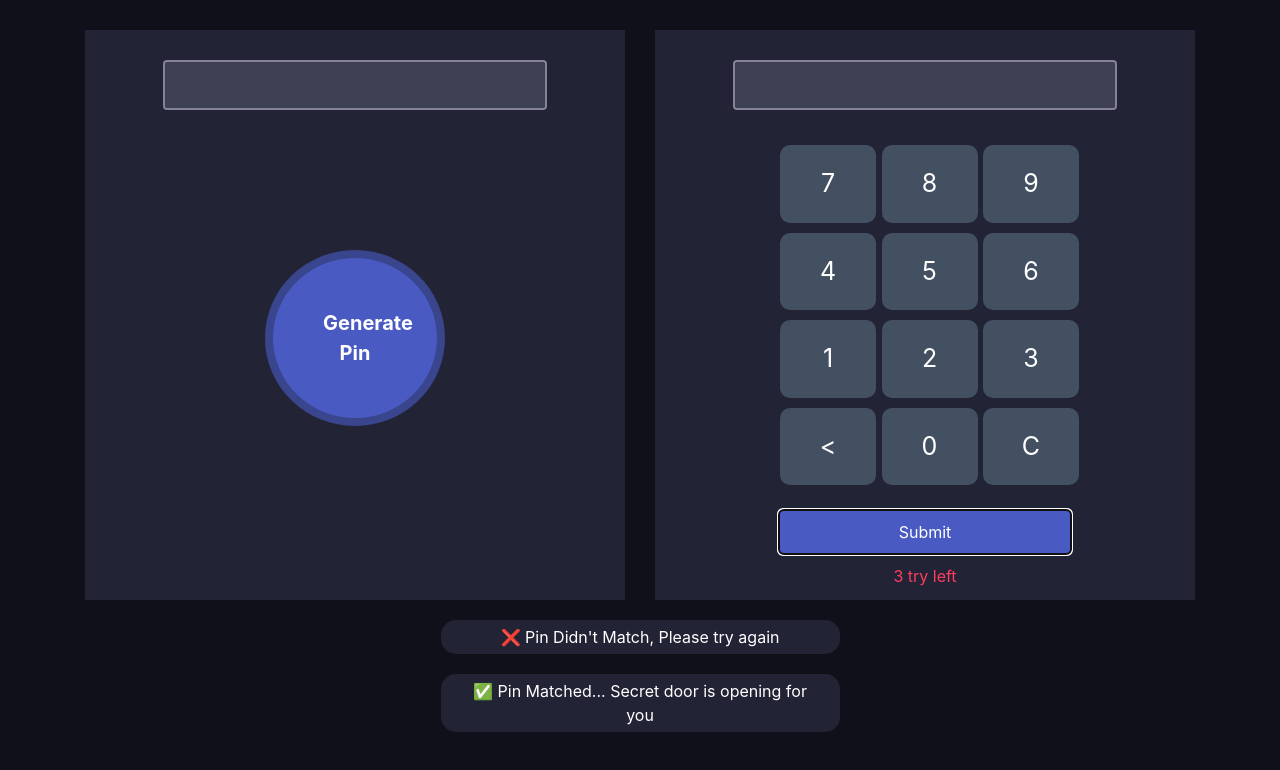
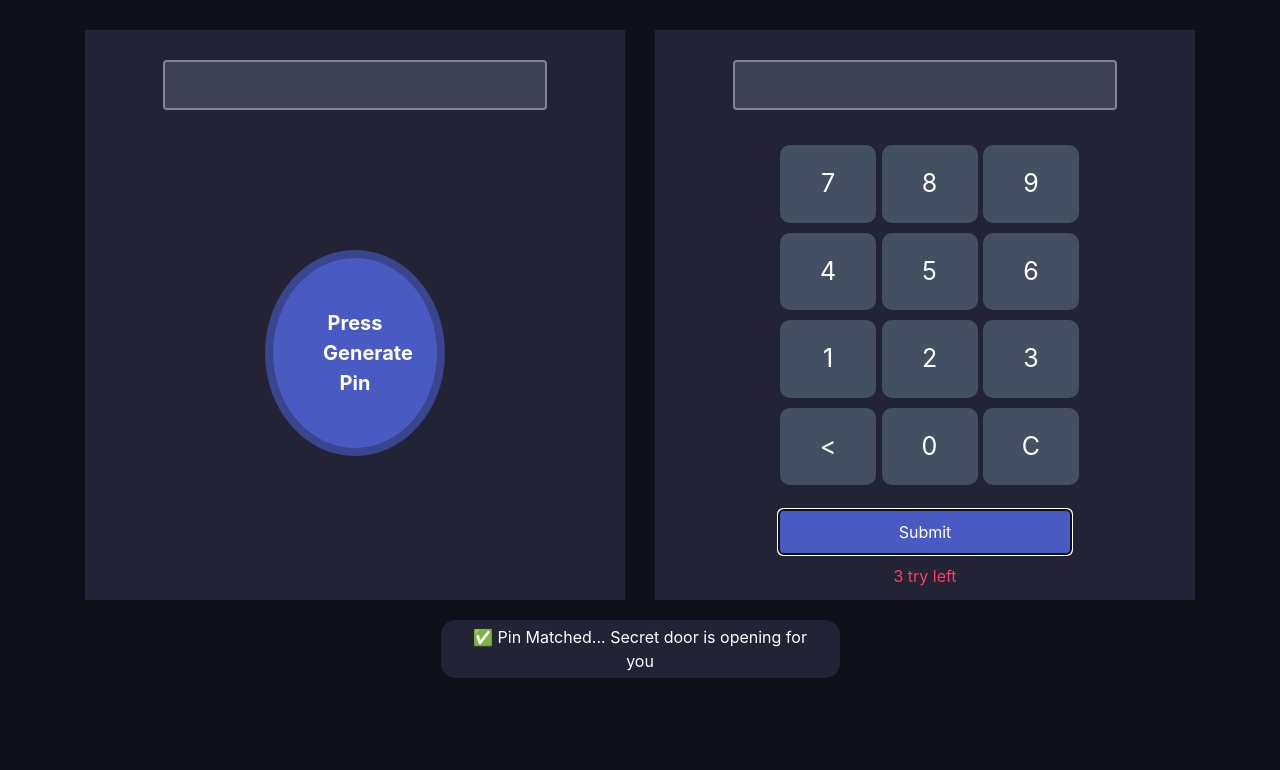
Before and after one commit to mdmehedihasan212/pin-macher-solution, a plain HTML site: page index.html in a window 1280 px wide. Both pictures are taken after a click on the button "Submit". Drawn offline with nearby package versions, Linux system fonts and the light colour scheme.

Commit message:
almost finised

```diff
--- a/index.html
+++ b/index.html
@@ -16,7 +16,7 @@
             <div class="col-md-6">
                 <div class="pin-generator half-width">
                     <input id="input-pin" class="form-control" type="text">
-                    <button onclick="generatePin()" class="generate-btn">Generate Pin</button>
+                    <button onclick="generatePin()" class="generate-btn">Press Generate Pin</button>
                 </div>
             </div>
             <div class="col-md-6">
@@ -53,8 +53,8 @@
                 </div>
             </div>
             <div class="notify-section">
-                <p class="notify">❌ Pin Didn't Match, Please try again</p>
-                <p class="notify">✅ Pin Matched... Secret door is opening for you</p>
+                <p id="notify-fail" class="notify">❌ Pin Didn't Match, Please try again</p>
+                <p id="notify-success" class="notify">✅ Pin Matched... Secret door is opening for you</p>
             </div>
         </div>
         <!-- <script src="./js/recap.js"></script> -->
--- a/js/app.js
+++ b/js/app.js
@@ -36,10 +36,21 @@ document.getElementById('number-value').addEventListener('click', function (even
 function submitPin() {
     const generatePin = document.getElementById('input-pin').value;
     const inputPin = document.getElementById('display-number').value;
+
+    const notifySuccess = document.getElementById('notify-success');
+    const notifyFail = document.getElementById('notify-fail');
+
+
     if (generatePin == inputPin) {
-        console.log('true');
+        // console.log('true');
+        notifySuccess.style.display = 'block';
+        notifyFail.style.display = 'none';
+
     }
     else {
-        console.log('false');
+        // console.log('false');
+        notifySuccess.style.display = 'none';
+        notifyFail.style.display = 'block';
+
     }
 }
--- a/style.css
+++ b/style.css
@@ -95,6 +95,7 @@ color: #E0B612;
     margin-top: 20px;
     border-radius: 15px;
     padding: 5px 20px;
+    display: none;
 }
 .notify-section{
     width: 35%;
```
